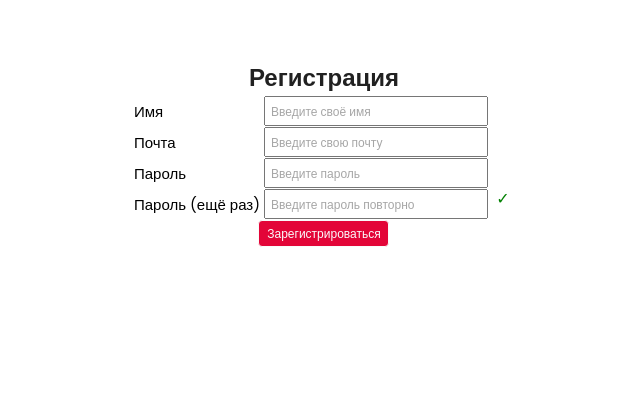
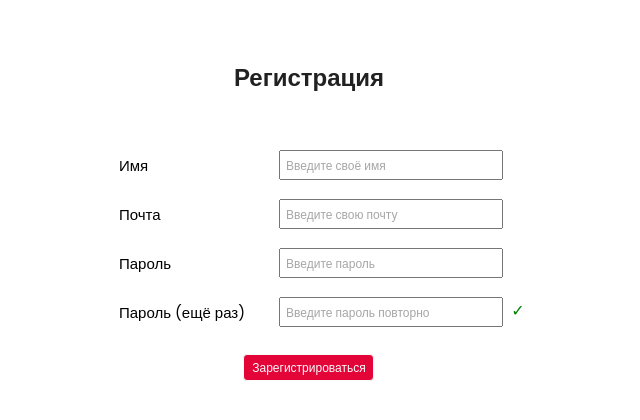
Before and after one commit to AliyaRazyapova/SushiDrop, a Vue app in the folder frontend/: page /register in a window 1280 px wide. Shown: the top 420 px of the page, without its empty margins (316-956 px from the left). Built offline with nearby package versions, Linux system fonts and the light colour scheme.

Commit message:
[fix] margins in RegistrationForm

```diff
--- a/frontend/src/components/RegistrationForm.vue
+++ b/frontend/src/components/RegistrationForm.vue
@@ -1,6 +1,6 @@
 <template>
   <div class="register_form">
-    <div class="title">
+    <div class="title inp_1">
       Регистрация
     </div>
     <form @submit.prevent="registerUser">
@@ -35,7 +35,7 @@
         </div>
       </div>
       <div>
-        <button class="button" type="submit" :disabled="!passwordsMatch">
+        <button class="button inp_1" type="submit" :disabled="!passwordsMatch">
           Зарегистрироваться
         </button>
       </div>
@@ -91,12 +91,16 @@ export default {
   font-size: 24px;
   line-height: 36px;
   color: #212121;
+
+  margin-bottom: 54px;
 }
 
 .name_inp {
   display: flex;
   flex-direction: row;
   justify-content: space-between;
+
+  margin-bottom: 18px;
 }
 
 .name {
@@ -113,6 +117,8 @@ export default {
 .inp {
   width: 216px;
   height: 24px;
+
+  margin-left: 30px;
 }
 
 .inp::placeholder {
@@ -131,6 +137,7 @@ export default {
 }
 
 .smile {
+  padding-top: 4px;
   width: 30px;
 }
 
@@ -152,5 +159,7 @@ export default {
 
   width: 131px;
   height: 27px;
+
+  margin-top: 8px;
 }
 </style>
```
